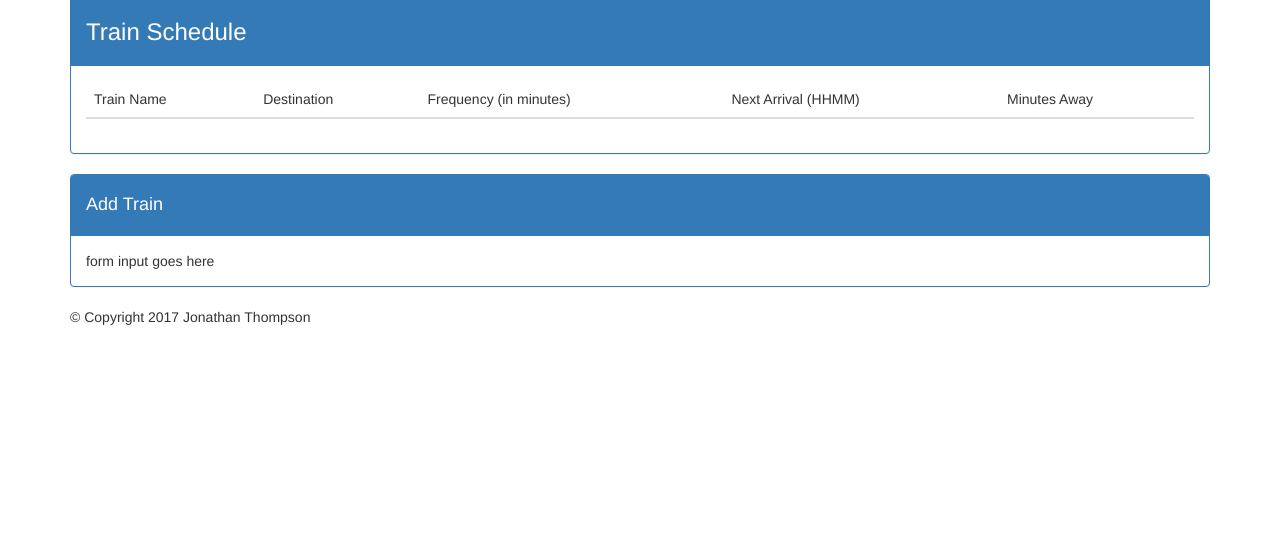
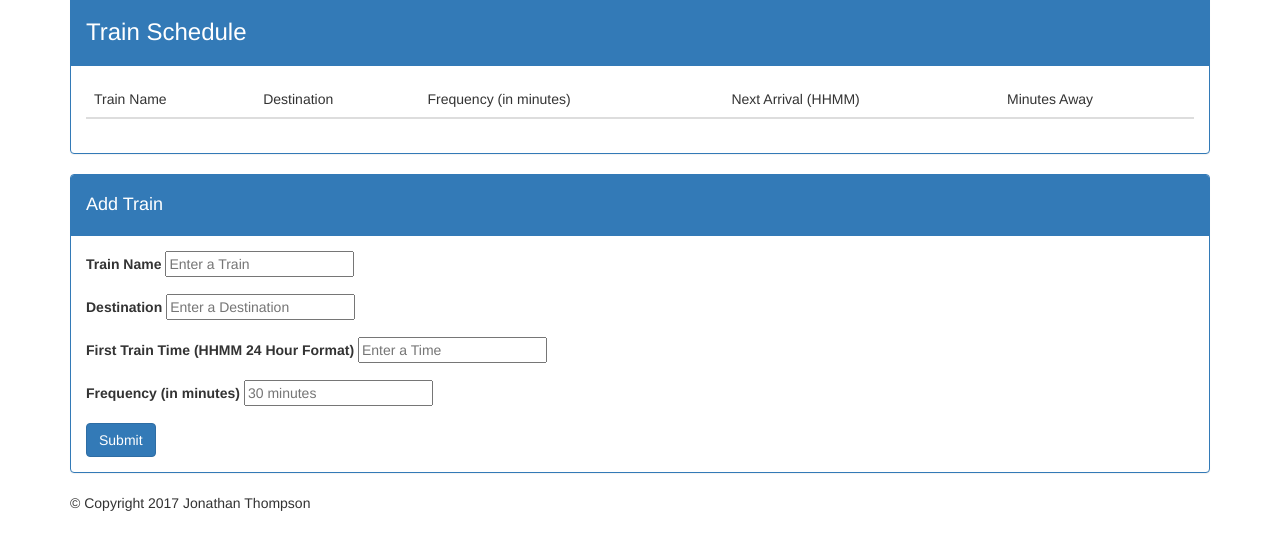
Before and after one commit to ThompsonJonM/train-scheduler, a plain HTML site: page index.html in a window 1280 px wide. Shown: the part 82-632 px from the top of the page. Drawn offline with nearby package versions, Linux system fonts and the light colour scheme.

Commit message:
third pass, skeleton complete

```diff
--- a/index.html
+++ b/index.html
@@ -85,7 +85,31 @@
 
 					<div class="panel-body">
 
-						form input goes here
+						<form>
+							<div class="form-group">
+								<label for="trainName">Train Name</label>
+								<input type="text" class="formControl" id="nameInput" placeholder="Enter a Train">
+							</div>
+
+							<div class="form-group">
+								<label for="destForm">Destination</label>
+								<input type="text" class="formControl" id="destInput" placeholder="Enter a Destination">
+							</div>
+
+							<div class="form-group">
+								<label for="firstTrain">First Train Time (HHMM 24 Hour Format)</label>
+								<input type="text" class="formControl" id="firstTrainInput" placeholder="Enter a Time">
+							</div>
+
+							<div class="form-group">
+								<label for="freqForm">Frequency (in minutes)</label>
+								<input type="text" class="formControl" id="freqInput" placeholder="30 minutes">
+							</div>
+						</form>
+
+						<button class="btn btn-primary submitInput">
+							Submit
+						</button>
 
 					</div>
 
```
Also changed, not shown: 1 other file.
